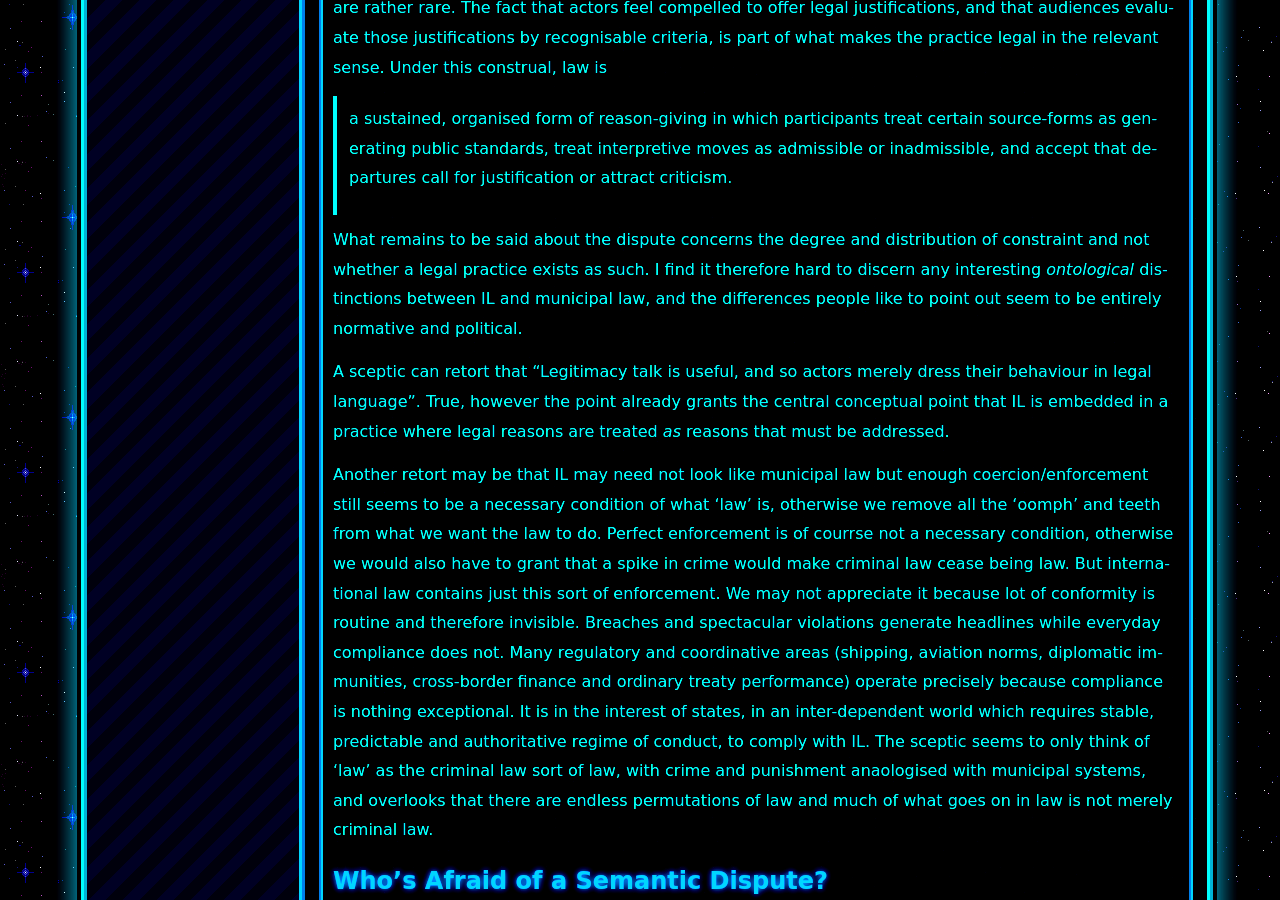
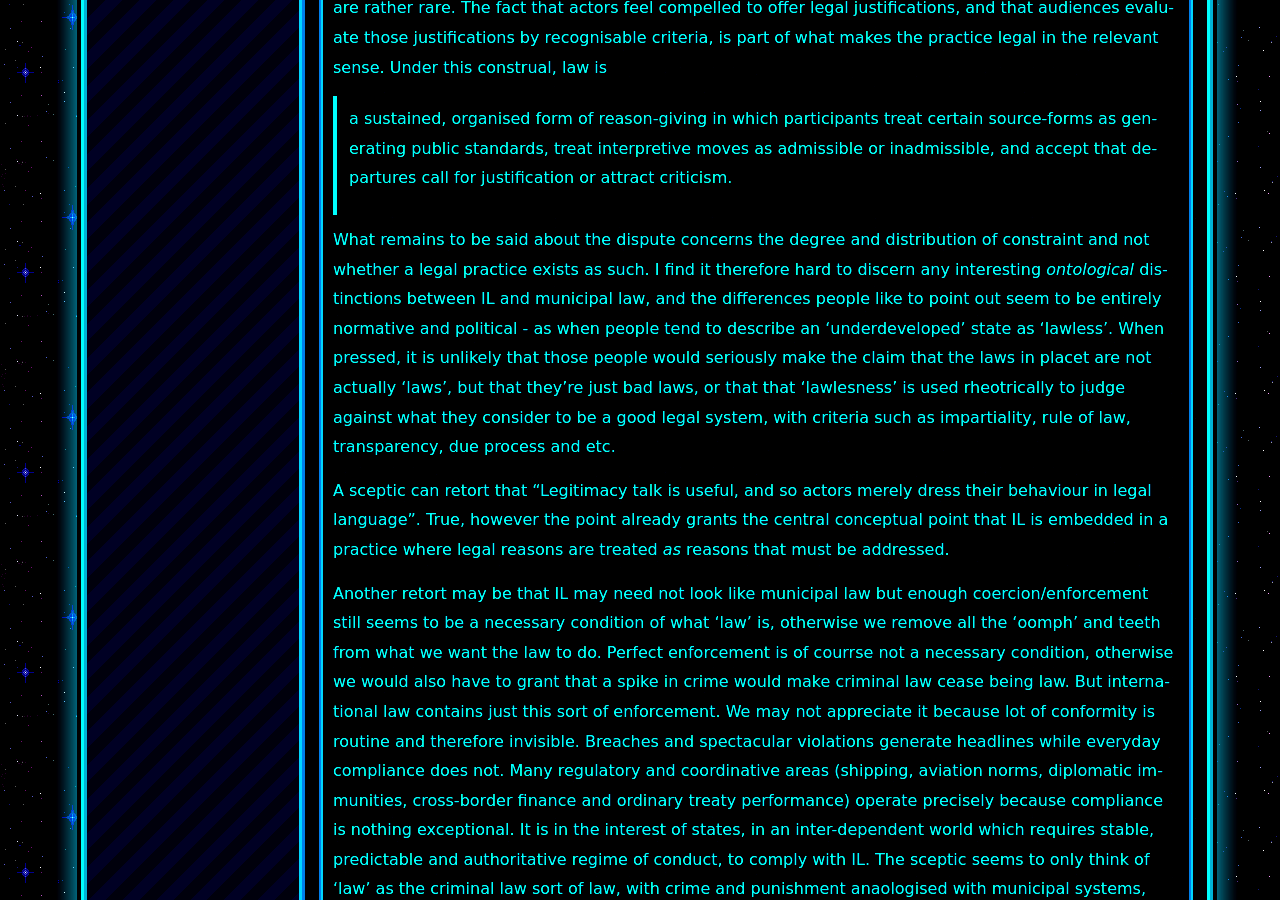
Before and after one commit to Catofminerva/Catofminerva.github.io, a Jekyll site: the page built from _posts/2026-02-01-internationallaw.md, in a window 1280 px wide and 900 px high, scrolled down 3765 px. Built offline with Jekyll 4.4.1, drawn with Linux system fonts in a browser that asks for light colours; comment, search, counter and statistics services are not loaded.

Commit message:
Update 2026-02-01-internationallaw.md

```diff
--- a/_posts/2026-02-01-internationallaw.md
+++ b/_posts/2026-02-01-internationallaw.md
@@ -39,7 +39,7 @@
 ‘Legality’ is therefore something of a public standard. When states breach, they often still behave as if legality demands some sort of account, whether self-defence, consent, countermeasures, necessity, treaty interpretation, reservations, jurisdictional limits or scope arguments. Open admissions of illegality are rather rare. The fact that actors feel compelled to offer legal justifications, and that audiences evaluate those justifications by recognisable criteria, is part of what makes the practice legal in the relevant sense. Under this construal, law is
 > a sustained, organised form of reason-giving in which participants treat certain source-forms as generating public standards, treat interpretive moves as admissible or inadmissible, and accept that departures call for justification or attract criticism.
 
-What remains to be said about the dispute concerns the degree and distribution of constraint and not whether a legal practice exists as such. I find it therefore hard to discern any interesting *ontological* distinctions between IL and municipal law, and the differences people like to point out seem to be entirely normative and political.
+What remains to be said about the dispute concerns the degree and distribution of constraint and not whether a legal practice exists as such. I find it therefore hard to discern any interesting *ontological* distinctions between IL and municipal law, and the differences people like to point out seem to be entirely normative and political - as when people tend to describe an 'underdeveloped' state as 'lawless'. When pressed, it is unlikely that those people would seriously make the claim that the laws in placet are not actually 'laws', but that they're just bad laws, or that that 'lawlesness' is used rheotrically to judge against what they consider to be a good legal system, with criteria such as impartiality, rule of law, transparency, due process and etc.
 
 A sceptic can retort that “Legitimacy talk is useful, and so actors merely dress their behaviour in legal language”. True, however the point already grants the central conceptual point that IL is embedded in a practice where legal reasons are treated *as* reasons that must be addressed.
 
```
